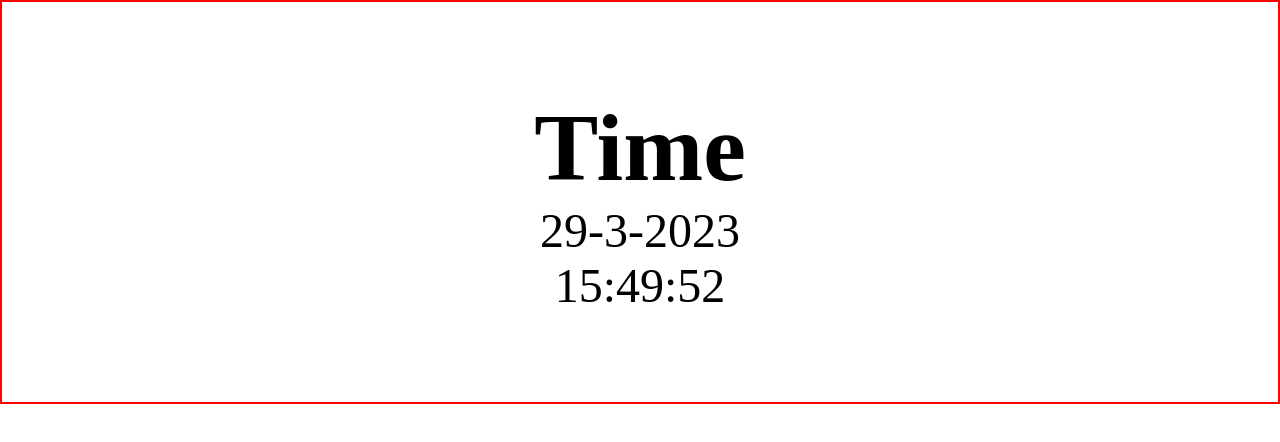
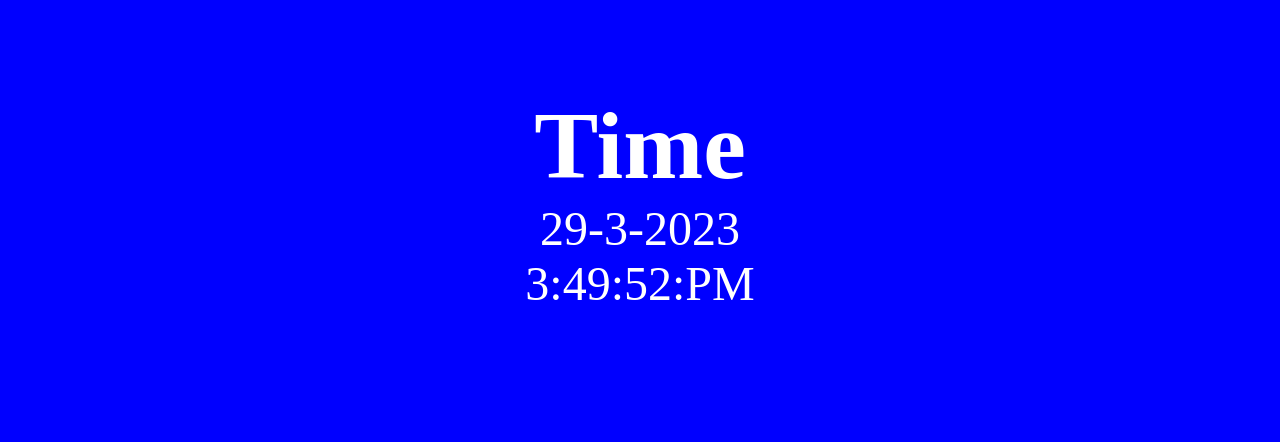
Before and after one commit to Jalimaatma/Work, a plain HTML site: page JavaScript Tutorial/tut2/index.html in a window 1280 px wide. Drawn offline with Linux system fonts and the light colour scheme.

Commit message:
This is message

```diff
--- a/JavaScript Tutorial/tut2/style.css
+++ b/JavaScript Tutorial/tut2/style.css
@@ -3,9 +3,14 @@
     padding: 0;
 
 }
+body{
+    background-color: blue;
+
+}
 
 #box{
-    border: 2px solid red;
+    /* border: 2px solid red; */
+    color: white;
     height: 50vh;
     flex-direction: column;
     display: flex;
--- a/JavaScript Tutorial/tut2/tut2.js
+++ b/JavaScript Tutorial/tut2/tut2.js
@@ -4,6 +4,8 @@
 
 
 const Time = ()=> {
+    // create current time and date by the Date() function
+
     var now = new Date();
     var year = now.getFullYear();
     var month = now.getMonth();
@@ -12,11 +14,21 @@ const Time = ()=> {
     var minutes = now.getMinutes();
     var secondes = now.getSeconds();
 
+
+    // hours= 0;
+    // convert 24 hours to 12 hours formate
+    var AMPM = hours >=12 ? "PM":"AM" ;
+    hours = hours % 12 ;
+    hours = hours? hours:12;
+
+
+    // creat time and date string
+
     var todaysdate = date + "-" +month +"-" + year ;
-    var currenttime = hours+ ":"+minutes+":"+ secondes ;
+    var currenttime = hours+ ":"+minutes+":"+ secondes +":"+ AMPM ;
 
-    document.getElementById("time").innerHTML = currenttime;
-    document.getElementById("date").innerHTML = todaysdate;
+    document.getElementById("time").innerText = currenttime;
+    document.getElementById("date").innerText = todaysdate;
 
 }
 
```
Also changed, not shown: JavaScript Tutorial/tut3/index.html (added), JavaScript Tutorial/tut3/script.js (added), JavaScript Tutorial/tut3/style.css (added).
